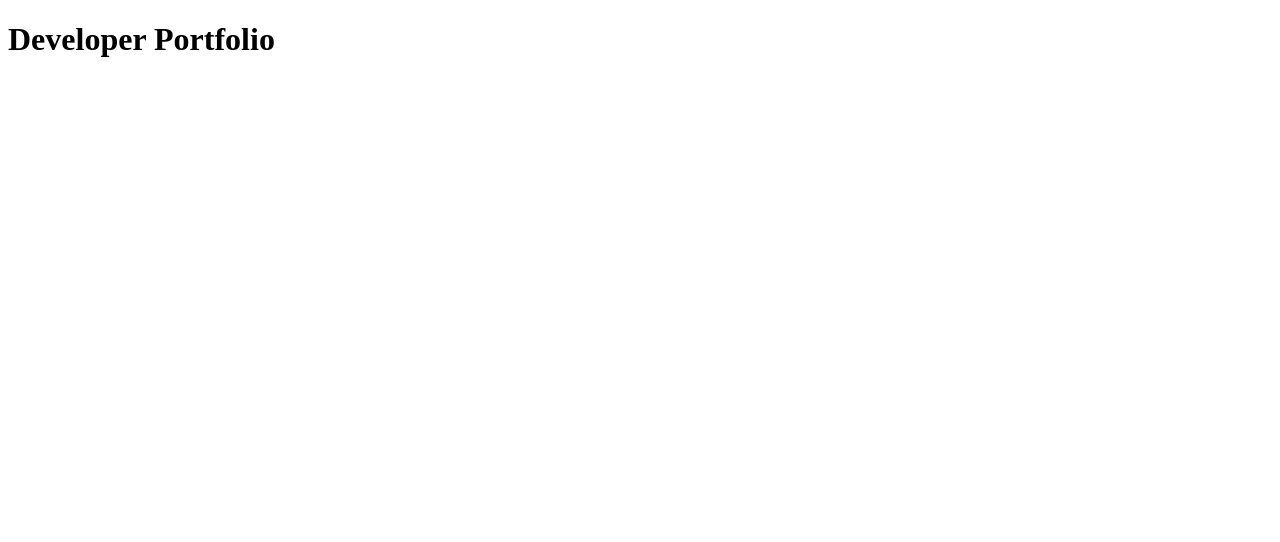
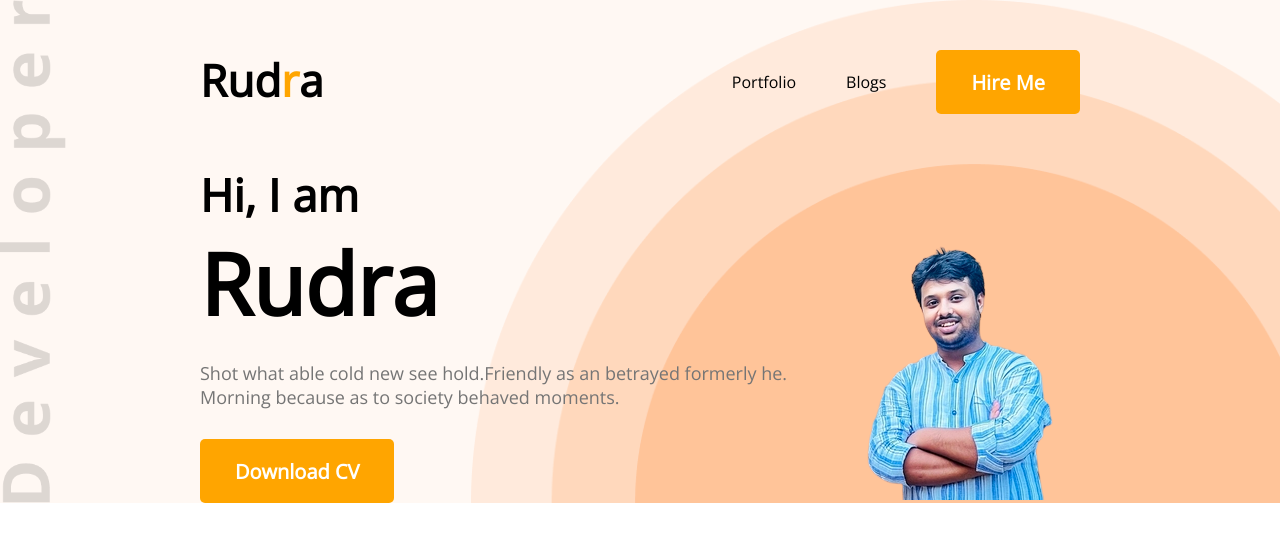
Before and after one commit to Rudra42/dev-portfolio, a plain HTML site: page index.html in a window 1280 px wide. Drawn offline with nearby package versions, Linux system fonts and the light colour scheme.

Commit message:
header done

```diff
--- a/index.html
+++ b/index.html
@@ -5,9 +5,37 @@
     <meta http-equiv="X-UA-Compatible" content="IE=edge">
     <meta name="viewport" content="width=device-width, initial-scale=1.0">
     <link rel="stylesheet" href="styles/style.css">
+    <link rel="preconnect" href="https://fonts.googleapis.com"><link rel="preconnect" href="https://fonts.gstatic.com" crossorigin><link href="https://fonts.googleapis.com/css2?family=Kanit&family=Libre+Baskerville:ital@0;1&family=Open+Sans&family=Poppins:wght@500&display=swap" rel="stylesheet">
     <title>Developer Portfolio</title>
 </head>
 <body>
-    <h1>Developer Portfolio</h1>
+    <header class="header">
+        <nav>
+            <h2 class="nav-title">Rud<span class="text-primary">r</span>a</h2>
+            <ul>
+                <li>Portfolio</li>
+                <li>Blogs</li>
+                <li><button class="btn-primary">Hire Me</button></li>
+            </ul>
+        </nav>
+        <!-- header banner -->
+        <div class="banner">
+            <div>
+                <h3 class="banner-subtitle">Hi, I am</h3>
+                <h1 class="banner-title">Rudra</h1>
+                <p class="banner-description">Shot what able cold new see hold.Friendly as an betrayed formerly he. Morning because as to society behaved moments.</p>
+                <button class="btn-primary">Download CV</button>
+            </div>
+            <img class="img-control" src="images/rudra.png" alt="">
+        </div>
+    </header>
+    <main>
+        <section class="about">
+
+        </section>
+    </main>
+    <footer>
+
+    </footer>
 </body>
 </html>
--- a/styles/style.css
+++ b/styles/style.css
@@ -0,0 +1,70 @@
+*{
+    margin: 0;
+    font-family: 'Open Sans', sans-serif;;
+}
+.text-primary{
+    color: orange;
+}
+.btn-primary{
+    color: white;
+    font-weight: 700;
+    font-size: 20px;
+    border: 0;
+    padding: 18px 35px;
+    background-color: orange;
+    height: 64px;
+    border-radius: 5px;
+}
+/* Header & Nav styles */
+.header{
+    background-color: #FFF8F3;
+    background-image: url(../images/header_bg.png),url(../images/developer.png);
+    background-size: contain;
+    background-repeat: no-repeat;
+    background-position: bottom right, left;
+}
+nav{
+    display: flex;
+    justify-content: space-between;
+    margin: 0px 200px;
+    padding: 50px 0;
+}
+.nav-title{
+    font-weight: 800;
+    font-size: 44px;
+}
+nav ul{
+    display: flex;
+    align-items: center;
+}
+nav li{
+    list-style: none;
+    margin-left: 50px;
+}
+
+/* banner styles */
+
+.banner{
+    margin: 0 200px;
+    display: flex;
+    align-items: center;
+}
+
+.banner-subtitle{
+    font-weight: 600;
+    font-size: 45px;
+}
+
+.banner-title{
+    font-weight: 700;
+    font-size: 85px;
+    margin-bottom: 20px;
+}
+.banner-description{
+    color: #757575;
+    font-size: 18px;
+    margin-bottom: 30px;
+}
+.img-control{
+    margin-top: 70px;
+}
```
Also changed, not shown: images/rudra.png (added).
